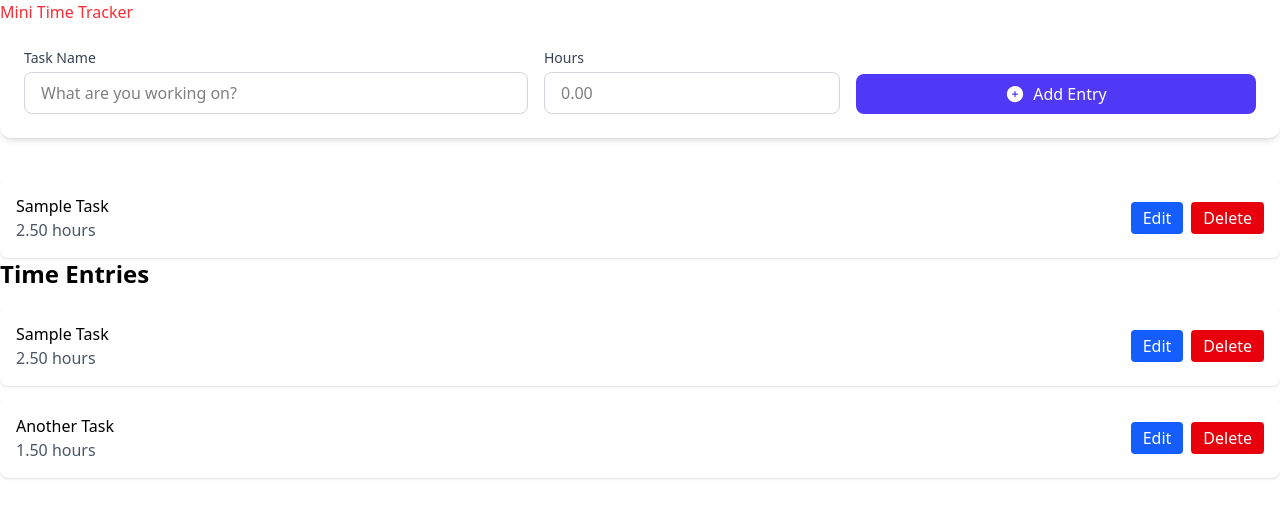
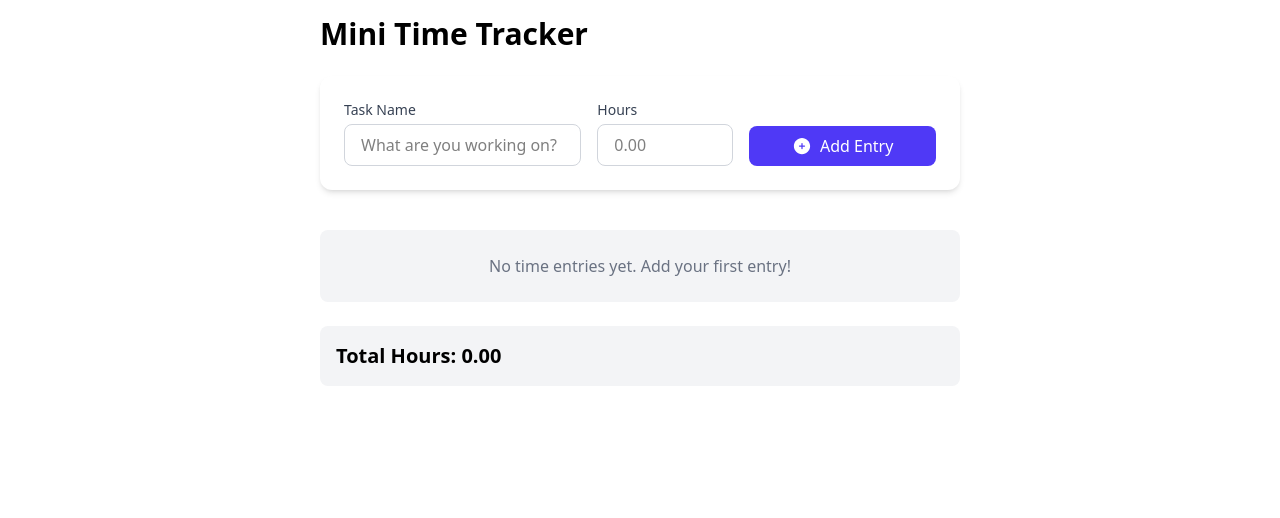
Before and after one commit to HappyDevs1/mini-time-tracker, a React (Vite) app: page / in a window 1280 px wide. Shown: the top 518 px of the page. Built offline with nearby package versions, Linux system fonts and the light colour scheme.

Commit message:
Combining all components and saving tasks to local storage

```diff
--- a/src/App.tsx
+++ b/src/App.tsx
@@ -1,50 +1,65 @@
-import './App.css'
-import TaskEntryForm from './components/TaskEntryForm.tsx';
-import TimeEntryItem from './components/TimeEntryItem.tsx';
-import TimeEntryList from './components/TimeEntryList.tsx';
+import React, { useState, useEffect } from 'react';
+import TimeEntryForm from './components/TaskEntryForm';
+import TimeEntryList from './components/TimeEntryList';
+import type { TimeEntry } from './types';
 
-function App() {
+const App: React.FC = () => {
+  // State to manage time entries, initialized from localStorage
+  const [entries, setEntries] = useState<TimeEntry[]>(() => {
+    // Load saved entries from localStorage or return an empty array
+    const saved = localStorage.getItem('timeEntries');
+    return saved ? JSON.parse(saved) : [];
+  });
+
+  // Save to localStorage on change
+  useEffect(() => {
+    localStorage.setItem('timeEntries', JSON.stringify(entries));
+  }, [entries]);
+
+  // Calculate total hours from entries
+  const totalHours = entries.reduce((sum, entry) => sum + entry.hours, 0);
+
+  // Functions to add, delete, and update time entries
+  const addEntry = (taskName: string, hours: number) => {
+    // Add a new entry with a unique id
+    setEntries([...entries, {
+      id: Date.now().toString(),
+      taskName,
+      hours
+    }]);
+  };
+
+  const deleteEntry = (id: string) => {
+    // Filter out the entry with the given id
+    setEntries(entries.filter(entry => entry.id !== id));
+  };
+
+  const updateEntry = (id: string, updates: Partial<TimeEntry>) => {
+    // Update the entry with the given id
+    setEntries(entries.map(entry =>
+      entry.id === id ? {...entry, ...updates} : entry
+    ));
+  };
+
   return (
-    <div>
-      <p className='text-red-500'>Mini Time Tracker</p>
-      <TaskEntryForm
-        onSubmit={(taskName, hours) => {
-          console.log(`Task: ${taskName}, Hours: ${hours}`);
-        }} />
-        {/* Temporary task entry item to test */}
-      <TimeEntryItem
-        entry={{
-          id: '1',
-          taskName: 'Sample Task',
-          hours: 2.5,
-          startTime: new Date(),
-          isRunning: false
-        }}
-        isEditing={false}
-        onUpdate={(updatedEntry) => console.log('Updated entry:', updatedEntry)}
-        onEditToggle={() => console.log('Edit toggled')}
-        onDelete={(id) => console.log(`Delete entry with id: ${id}`)} />
+    <div className="container mx-auto p-4 max-w-2xl">
+      <h1 className="text-3xl font-bold mb-6">Mini Time Tracker</h1>
+
+      <TimeEntryForm onSubmit={addEntry} />
+
       <TimeEntryList
-        entries={[
-          {
-            id: '1',
-            taskName: 'Sample Task',
-            hours: 2.5,
-            startTime: new Date(),
-            isRunning: false
-          },
-          {
-            id: '2',
-            taskName: 'Another Task',
-            hours: 1.5,
-            startTime: new Date(),
-            isRunning: true
-          }
-        ]}
-        onDelete={(id) => console.log(`Delete entry with id: ${id}`)}
-        onUpdate={(id, updates) => console.log(`Update entry with id: ${id}`, updates)} />
+        entries={entries}
+        onDelete={deleteEntry}
+        onUpdate={updateEntry}
+      />
+
+      <div className="mt-6 p-4 bg-gray-100 rounded-lg">
+        <h2 className="text-xl font-semibold">
+          Total Hours: {totalHours.toFixed(2)}
+        </h2>
+      </div>
     </div>
-  )
-}
+  );
+};
 
-export default App
+export default App;
```
